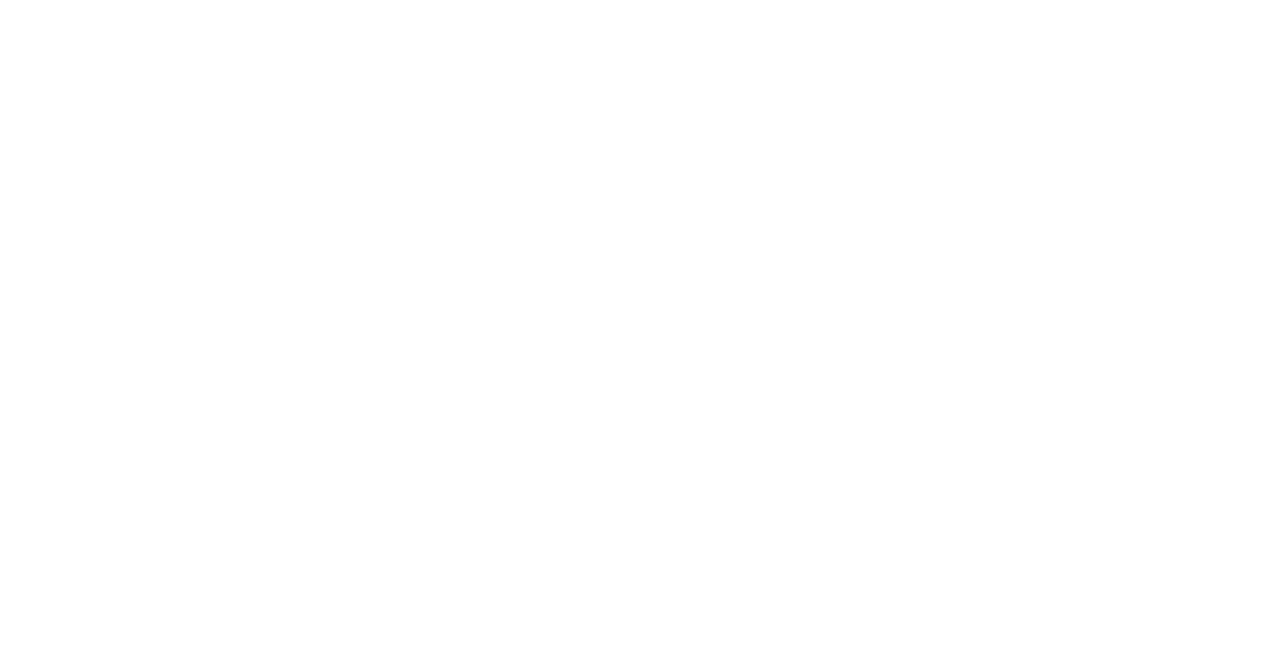
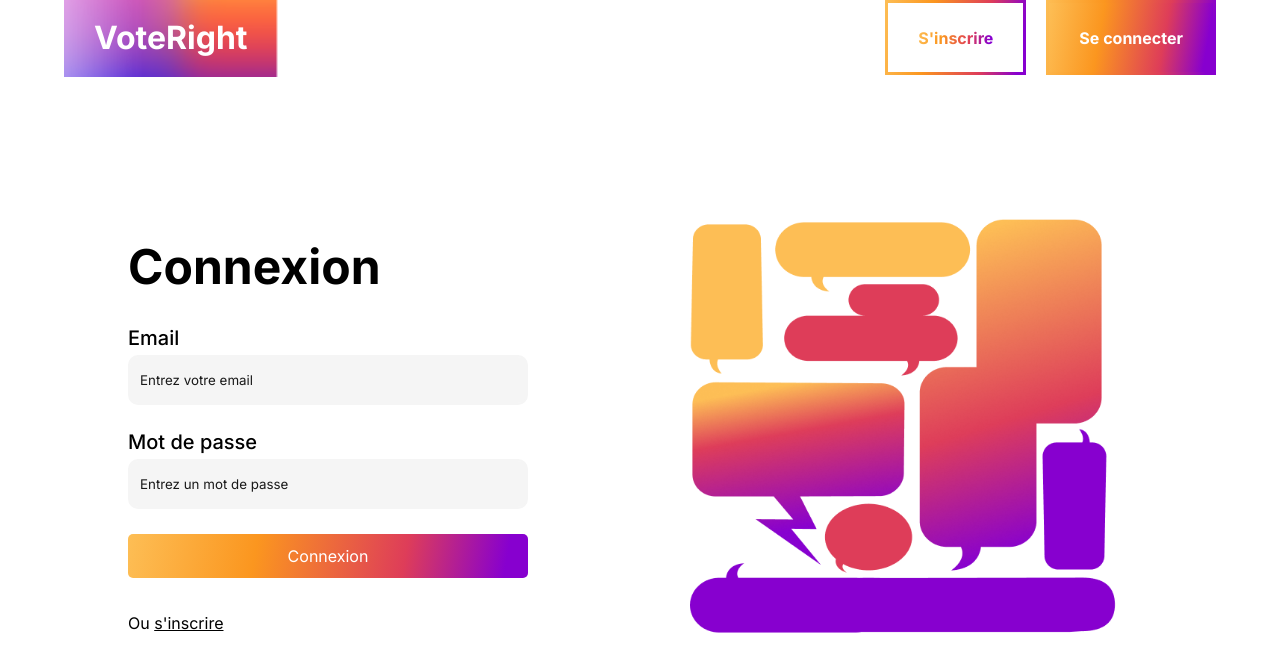
Before and after one commit to Kylian2/vote-right, a Nuxt app in the folder frontend/: page /login in a window 1280 px wide. Before the commit this address had no page. Shown: the top 672 px of the page. Built offline with nearby package versions, Linux system fonts and the light colour scheme.

Commit message:
feat: creation login et redirection vers home

```diff
--- a/frontend/components/Header.vue
+++ b/frontend/components/Header.vue
@@ -8,7 +8,7 @@
                 <NuxtLink class="btn btn--border--header" to="/register"><p>S'inscrire</p></NuxtLink>
             </div>
             <div class="btn--full--header__wrapper">
-                <NuxtLink class="btn btn--full--header" to="#"><p>Se connecter</p></NuxtLink>
+                <NuxtLink class="btn btn--full--header" to="/login"><p>Se connecter</p></NuxtLink>
             </div>
         </nav>
     </header>
--- /dev/null
+++ b/frontend/pages/home.vue
@@ -0,0 +1,4 @@
+<template>
+    <Header></Header>
+    <h1>Bienvenue</h1>
+</template>
--- /dev/null
+++ b/frontend/pages/login.vue
@@ -0,0 +1,50 @@
+<template>
+    <Header></Header>
+    <main>
+        <div class="registration">
+            <h1>Connexion</h1>
+            <form  class="registration__form">
+
+                <!-- Première partie -->
+                <Input :vModele="email" type="email" name="email" placeholder="Entrez votre email" required>Email</Input>
+                <Input :vModele="password" type="password" name="password" placeholder="Entrez un mot de passe" required>Mot de passe</Input>
+
+                <!--formmethod="dialog" permet au bouton de se comporter comme si il allait envoyer le formulaire (et donc de faire ses vérifications de format (ex emai ou date) mais de ne pas envoyer le formulaire)-->
+                <Button formmethod="dialog" class="btn btn--full" @click="handleForm()">Connexion</Button>
+                <NuxtLink class="second" to="/register">Ou <span class="underline">s'inscrire</span></NuxtLink>
+            </form>
+        </div>
+        <div class="illustration-conteneur">
+            <img class="illustration" src="~/public/images/illustration-2.png" alt="illustration">
+        </div>
+    </main>
+</template>
+<script setup>
+
+const email = useState("email", ()=> "");
+const password = useState("password", ()=> "");
+
+
+/* TODO : mettre en place des validations plus poussées */
+const handleForm = async () => {
+
+    try {
+        const response = await $fetch(`http://localhost:3333/auth/login`, {
+            method: 'POST',
+            body: {
+                email: email.value,
+                password: password.value,
+            }
+        });
+
+        if(response){
+            navigateTo("/home");
+        }
+
+    } catch (error) {
+        console.error('An unexpected error occurred:', error);
+    }
+
+}
+
+</script>
--- a/frontend/pages/register.vue
+++ b/frontend/pages/register.vue
@@ -22,7 +22,7 @@
                 <!--formmethod="dialog" permet au bouton de se comporter comme si il allait envoyer le formulaire (et donc de faire ses vérifications de format (ex emai ou date) mais de ne pas envoyer le formulaire)-->
                 <Button v-if="step === 1" formmethod="dialog" class="btn btn--full" @click="() => { if (complete()) step++ }">Commencer l'inscription</Button>
                 <Button v-if="step === 2" formmethod="dialog" class="btn btn--full" @click="handleForm()" >Terminer l'inscription</Button>
-                <NuxtLink class="second" to="#">Ou <span class="underline">se connecter</span></NuxtLink>
+                <NuxtLink class="second" to="/login">Ou <span class="underline">se connecter</span></NuxtLink>
             </form>
         </div>
         <div class="illustration-conteneur">
@@ -64,7 +64,9 @@
             }
         });
 
-        console.log(response);
+        if(response){
+            navigateTo('/home');
+        }
 
     } catch (error) {
         console.error('An unexpected error occurred:', error);
```
Also changed, not shown: frontend/public/images/illustration-2.png (added).
